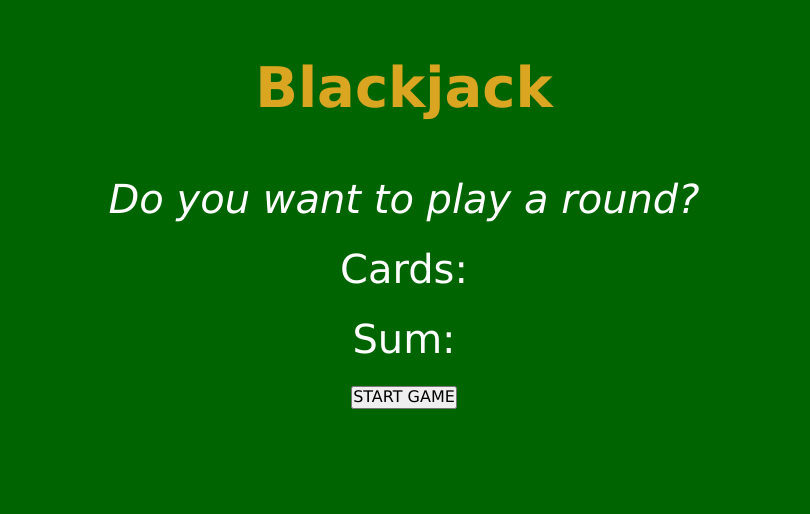
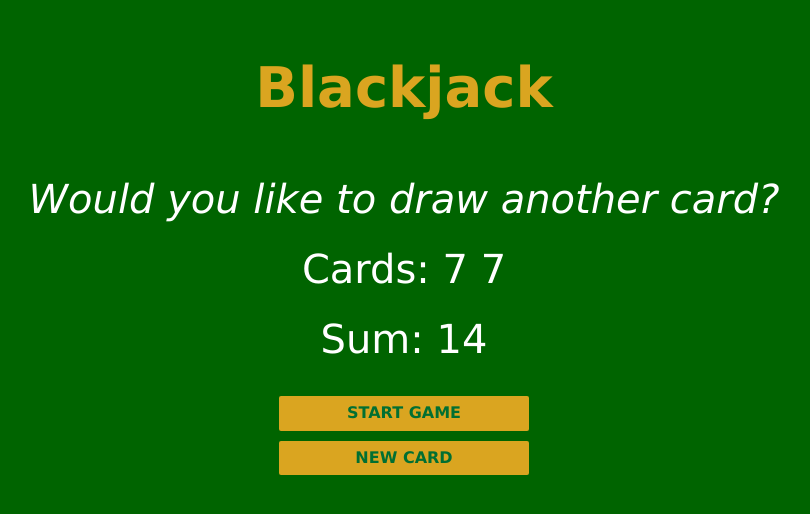
Before and after one commit to mannykings2/simple_blackjack_game, a plain HTML site: page index.html in a window 1280 px wide. Both pictures are taken after a click on the button "START GAME". Shown: the whole page, without its empty margins (236-1046 px from the left). Drawn offline with nearby package versions, Linux system fonts and the light colour scheme.

Commit message:
update-1

```diff
--- a/index.html
+++ b/index.html
@@ -6,9 +6,11 @@
     <body>
         <h1 class="">Blackjack</h1>
         <p id="message-el">Do you want to play a round?</p>
-        <p>Cards:</p>
-        <p>Sum:</p>
-        <button id="" onclick="startGame()">START GAME</button>
+        <p id="cards-el">Cards:</p>
+        <p id="sum-el">Sum:</p>
+        <button id="start-button" onclick="startGame()">START GAME</button><br>
+        <button id="new-card" onclick="newCard()">NEW CARD</button>
+
 
         <script src="index.js"></script>
     </body>
--- a/index.js
+++ b/index.js
@@ -6,19 +6,52 @@ if (age < 21)   {
     console.log("Welcome!");
 }
 
-let card1;
-let card2;
+let card1 = getRandomCard();
+let card2 = getRandomCard();
+let cards = [card1, card2];
 let sum = card1 + card2;
 let hasBlackJack = false;
-let isAlive = true;
+let isAlive = true
 let message = "";
 
-if (sum < 21) {
-    console.log("Would you like to draw another card?");
-} else if (sum === 21) {
-    console.log("Congrats! You've got Blackjack!");
-    hasBlackJack = true;
-} else {
-    console.log("You Lose!");
-    isAlive = false;
+let messageEl = document.getElementById("message-el");
+let sumEl = document.querySelector("#sum-el");
+let cardsEl = document.getElementById("cards-el");
+
+function startGame()  {
+    renderGame();
 }
+
+function getRandomCard() {
+    let randomCard = Math.floor(Math.random() * 12);
+    return randomCard;
+}
+
+function renderGame() {
+    cardsEl.textContent = "Cards: ";
+    for (let count = 0; count < cards.length; count++) {
+        cardsEl.textContent += cards[count] + " ";
+    }
+
+    sumEl.textContent = "Sum: " + sum;
+    if (sum < 21) {
+        message = "Would you like to draw another card?";
+    } else if (sum === 21) {
+        message = "You've got Blackjack!";
+        hasBlackJack = true;
+    } else {
+        message = "You Lose!";
+        isAlive = false;
+    }
+    messageEl.textContent = message;
+}
+
+function newCard() {
+    let card = getRandomCard();
+    sum += card;
+    cards.push(card);
+    for (let count = 0; count < cards.length; count++) {
+        cardsEl.textContent = "Cards: " + cards[count];
+    }
+    renderGame();
+}
--- a/style.css
+++ b/style.css
@@ -26,3 +26,14 @@ p   {
 #message-el {
     font-style: italic;
 }
+
+#start-button, #new-card {
+    background: goldenrod;
+    color: #016f32;
+    width: 250px;
+    padding: 0.5rem 1rem;
+    font-weight: bold;
+    border: none;
+    border-radius: 2px;
+    margin-top: 10px;
+}
```
